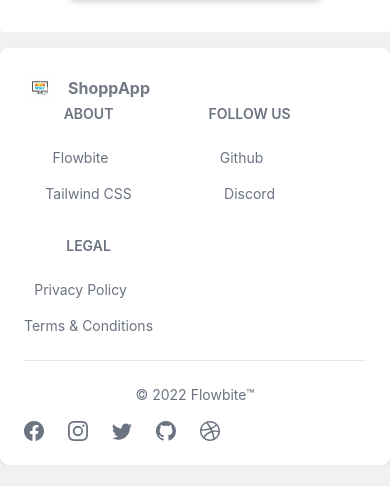
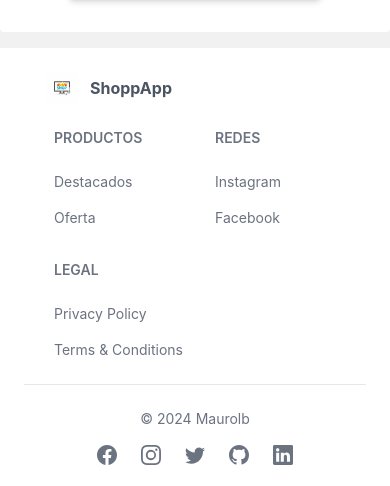
Before and after one commit to maurolb/ec-react, a React (Vite) app: page / in a window 390 px wide. Shown: the part 7593-8079 px from the top of the page. Before the commit the page ends 8058 px from the top, so only its background shows below. Built offline with nearby package versions, Linux system fonts and the light colour scheme.

Commit message:
:wrench: fix cositas del footer:

```diff
--- a/src/components/Footer.tsx
+++ b/src/components/Footer.tsx
@@ -1,7 +1,7 @@
 import { Footer } from "flowbite-react";
 import logo from "../assets/logo.jpg";
 import {
-  BsDribbble,
+  BsLinkedin,
   BsFacebook,
   BsGithub,
   BsInstagram,
@@ -10,36 +10,38 @@
 
 export const Foot = () => {
   return (
-    <Footer container>
+    <Footer container className="rounded-none shadow-none">
       <div className="w-full">
-        <div className="grid w-full justify-between sm:flex sm:justify-between md:flex md:grid-cols-1">
-          <div className="flex items-center ">
+        <div className="grid w-full justify-center sm:flex sm:justify-between md:flex md:grid-cols-1">
+          <div className="flex items-center mb-6 md:mb-0 ">
             <Footer.Brand
               src={logo}
               alt="App Logo"
               name="ShoppApp"
               className="lg:w-20 sm:w-14 lg:h-20 sm:h-14"
             />
-            <span className="text-gray-700/70 font-bold">ShoppApp</span>
+            <span className="text-gray-700/90 font-bold">ShoppApp</span>
           </div>
-          <div className="grid grid-cols-2 gap-8 sm:mt-4 sm:grid-cols-3 sm:gap-6">
+          <div className="grid grid-cols-2 gap-8 sm:mt-4 sm:grid-cols-3 sm:gap-6 ps-2 md:ps-0">
             <div>
-              <Footer.Title title="about" />
-              <Footer.LinkGroup col>
-                <Footer.Link href="#">Flowbite</Footer.Link>
-                <Footer.Link href="#">Tailwind CSS</Footer.Link>
+              <Footer.Title title="productos" className="text-left" />
+              <Footer.LinkGroup col className="text-left">
+                <Footer.Link href="#">Destacados</Footer.Link>
+                <Footer.Link href="#">Oferta</Footer.Link>
               </Footer.LinkGroup>
             </div>
+
             <div>
-              <Footer.Title title="Follow us" />
-              <Footer.LinkGroup col>
-                <Footer.Link href="#">Github</Footer.Link>
-                <Footer.Link href="#">Discord</Footer.Link>
+              <Footer.Title title="Redes" className="text-left" />
+              <Footer.LinkGroup col className="text-left">
+                <Footer.Link href="#">Instagram</Footer.Link>
+                <Footer.Link href="#">Facebook</Footer.Link>
               </Footer.LinkGroup>
             </div>
+
             <div>
-              <Footer.Title title="Legal" />
-              <Footer.LinkGroup col>
+              <Footer.Title title="Legal" className="text-left" />
+              <Footer.LinkGroup col className="text-left">
                 <Footer.Link href="#">Privacy Policy</Footer.Link>
                 <Footer.Link href="#">Terms &amp; Conditions</Footer.Link>
               </Footer.LinkGroup>
@@ -48,13 +50,38 @@
         </div>
         <Footer.Divider />
         <div className="w-full sm:flex sm:items-center sm:justify-between">
-          <Footer.Copyright href="#" by="Flowbite™" year={2022} />
-          <div className="mt-4 flex space-x-6 sm:mt-0 sm:justify-center">
-            <Footer.Icon href="#" icon={BsFacebook} />
-            <Footer.Icon href="#" icon={BsInstagram} />
-            <Footer.Icon href="#" icon={BsTwitter} />
-            <Footer.Icon href="#" icon={BsGithub} />
-            <Footer.Icon href="#" icon={BsDribbble} />
+          <Footer.Copyright href="#" by="Maurolb" year={2024} />
+          <div className="mt-4 flex justify-center space-x-6 sm:mt-0 ">
+            <Footer.Icon
+              icon={BsFacebook}
+              href="https://www.facebook.com/profile.php?id=100005777808591"
+              target="_blank"
+              rel="noopener noreferrer"
+            />
+            <Footer.Icon
+              href="https://www.instagram.com/maurolb96/"
+              icon={BsInstagram}
+              target="_blank"
+              rel="noopener noreferrer"
+            />
+            <Footer.Icon
+              href="https://twitter.com/MauroBr01333171"
+              icon={BsTwitter}
+              target="_blank"
+              rel="noopener noreferrer"
+            />
+            <Footer.Icon
+              href="https://github.com/maurolb"
+              icon={BsGithub}
+              target="_blank"
+              rel="noopener noreferrer"
+            />
+            <Footer.Icon
+              href="https://www.linkedin.com/in/maurobritez/"
+              icon={BsLinkedin}
+              target="_blank"
+              rel="noopener noreferrer"
+            />
           </div>
         </div>
       </div>
```
